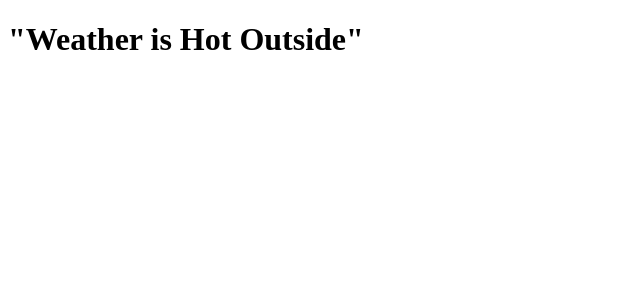
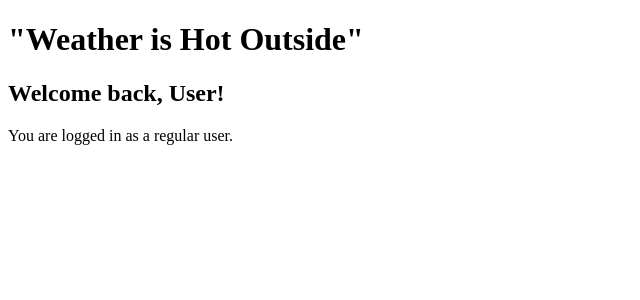
Before and after one commit to abm-noman/Learn-ReactJS, a React (Vite) app: page / in a window 1280 px wide. Shown: the top 300 px of the page, without its empty margins (0-640 px from the left). Built offline with nearby package versions, Linux system fonts and the light colour scheme.

Commit message:
User Status

```diff
--- a/src/App.jsx
+++ b/src/App.jsx
@@ -1,3 +1,4 @@
+import UserStatus from "./components/UserStatus";
 import Weather from "./components/weather";
 
 function App() {
@@ -5,6 +6,7 @@ function App() {
     return (
         <div>
             <Weather />
+            <UserStatus loggedIn = {true} isAdmin={false} />
 
         </div>
     );
--- /dev/null
+++ b/src/components/UserStatus.jsx
@@ -0,0 +1,29 @@
+
+const UserStatus = (props) => {
+
+    if (props.loggedIn && props.isAdmin) {
+        return (
+            <div>
+                <h2>Welcome back, Admin!</h2>
+                {props.isAdmin ? <p>You have administrative privileges.</p> : <p>You are logged in as a regular user.</p>}
+            </div>
+        );
+    } else if (props.loggedIn) {
+        return (
+            <div>
+                <h2>Welcome back, User!</h2>
+                <p>You are logged in as a regular user.</p>
+            </div>
+        );
+    } else {
+        return (
+            <div>
+                <h2>Welcome, Guest!</h2>
+                <p>Please log in to access more features.</p>
+            </div>
+        );
+    }
+
+}
+
+export default UserStatus
```
